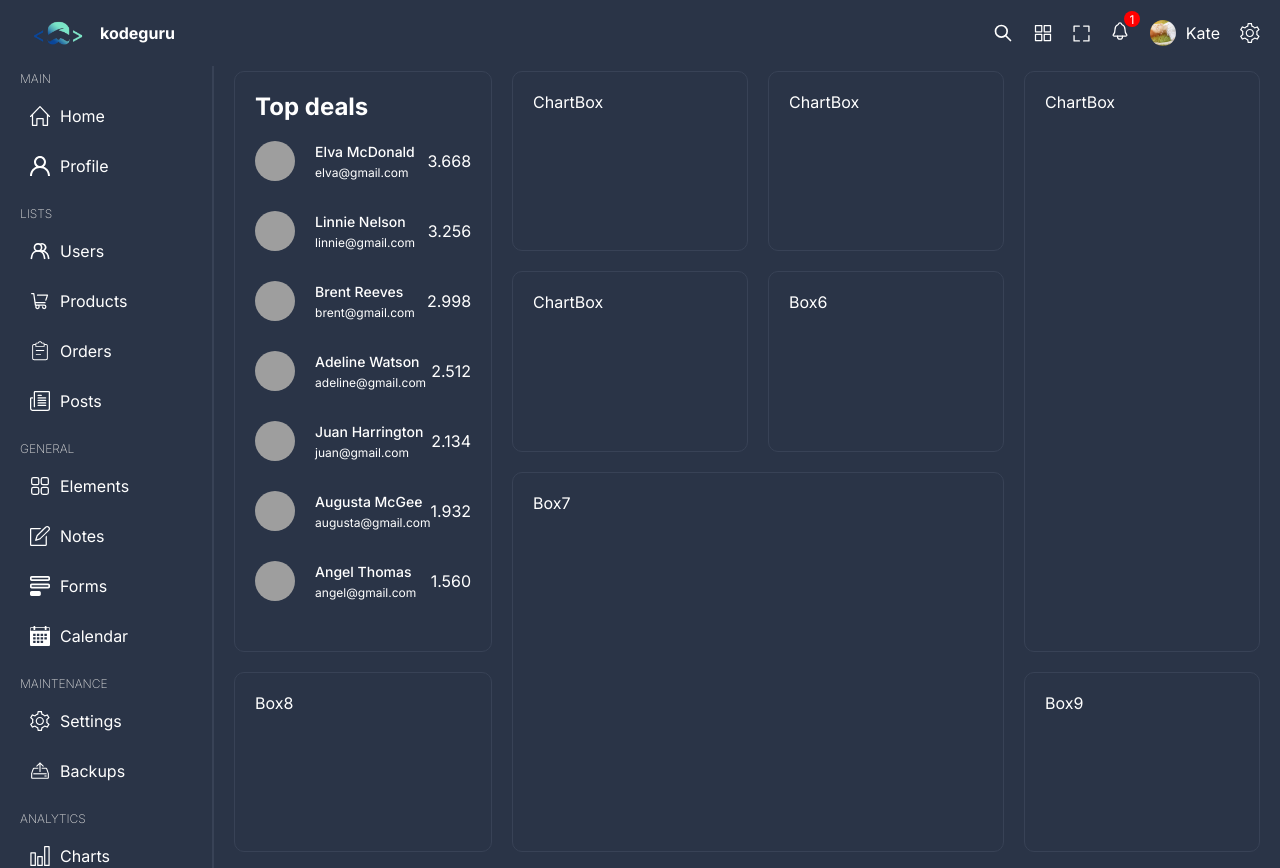
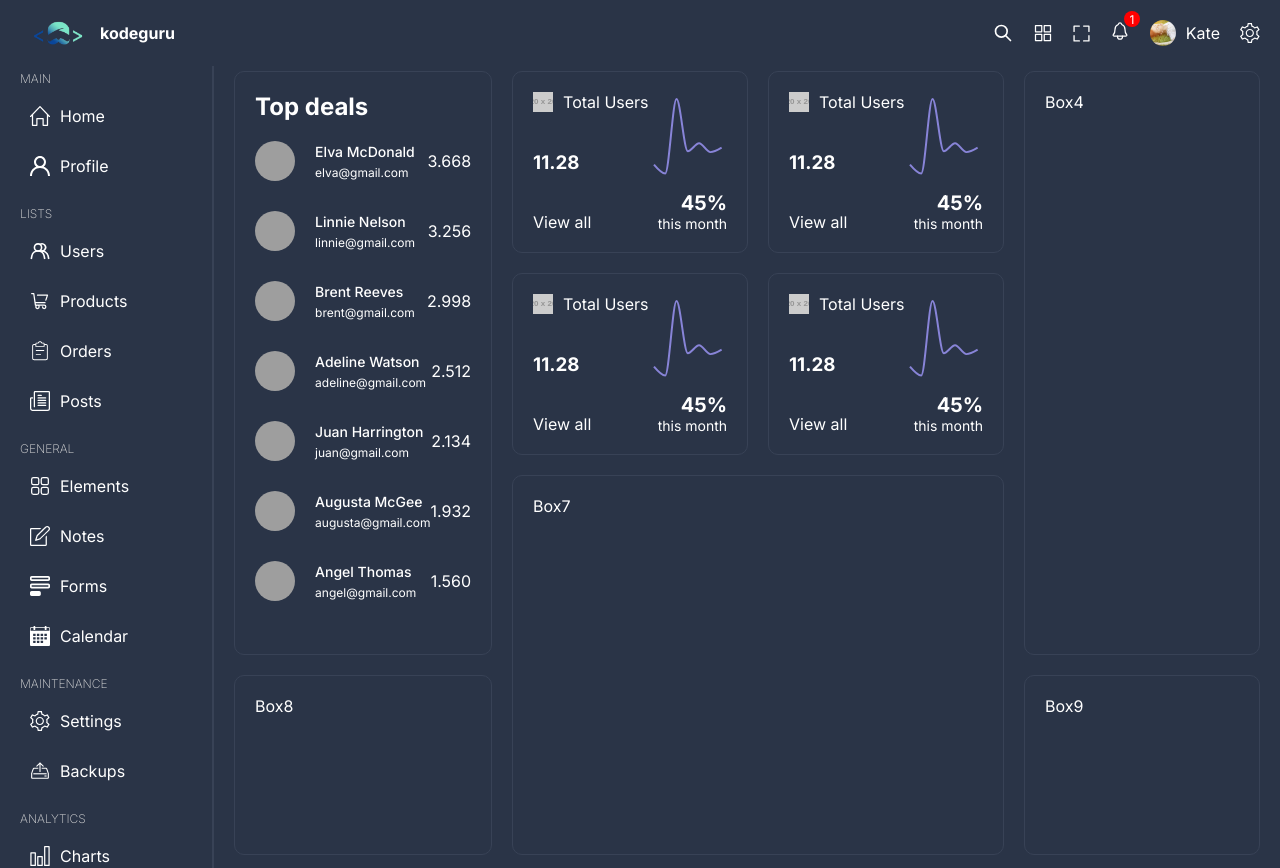
Before and after one commit to Erhahon-Imafidon/dynamic-dashboard, a React (Vite) app: page / in a window 1280 px wide. Shown: the top 868 px of the page. Built offline with nearby package versions, Linux system fonts and the light colour scheme; grey boxes are pictures that could not be loaded.

Commit message:
Added the tooltip component to the LineChart

```diff
--- a/package.json
+++ b/package.json
@@ -14,6 +14,7 @@
         "react": "^18.2.0",
         "react-dom": "^18.2.0",
         "react-router-dom": "^6.18.0",
+        "recharts": "^2.13.3",
         "typeface-inter": "^3.18.1"
     },
     "devDependencies": {
--- a/src/components/chartbox/ChartBox.tsx
+++ b/src/components/chartbox/ChartBox.tsx
@@ -1,7 +1,92 @@
 import './chartBox.scss';
+import { Link } from 'react-router-dom';
+import { LineChart, Line, ResponsiveContainer, Tooltip } from 'recharts';
+
+const data = [
+    {
+        name: 'Page A',
+        uv: 4000,
+        pv: 2400,
+        amt: 2400,
+    },
+    {
+        name: 'Page B',
+        uv: 3000,
+        pv: 1398,
+        amt: 2210,
+    },
+    {
+        name: 'Page C',
+        uv: 2000,
+        pv: 9800,
+        amt: 2290,
+    },
+    {
+        name: 'Page D',
+        uv: 2780,
+        pv: 3908,
+        amt: 2000,
+    },
+    {
+        name: 'Page E',
+        uv: 1890,
+        pv: 4800,
+        amt: 2181,
+    },
+    {
+        name: 'Page F',
+        uv: 2390,
+        pv: 3800,
+        amt: 2500,
+    },
+    {
+        name: 'Page G',
+        uv: 3490,
+        pv: 4300,
+        amt: 2100,
+    },
+];
 
 const ChartBox = () => {
-    return <section className="chartbox">ChartBox</section>;
+    return (
+        <section className="chartBox">
+            <div className="boxInfo">
+                <div className="title">
+                    <img src="https://via.placeholder.com/20" alt="icon" />
+                    <span>Total Users</span>
+                </div>
+                <h1>11.28</h1>
+                <Link to="/">View all</Link>
+            </div>
+            <div className="chartInfo">
+                <div className="chart">
+                    <ResponsiveContainer width="100%" height="100%">
+                        <LineChart width={300} height={100} data={data}>
+                            <Tooltip
+                                contentStyle={{
+                                    background: 'transparent',
+                                    border: 'none',
+                                }}
+                                labelStyle={{ display: 'none' }}
+                                position={{ x: 60, y: 60 }}
+                            />
+                            <Line
+                                type="monotone"
+                                dataKey="pv"
+                                stroke="#8884d8"
+                                strokeWidth={2}
+                                dot={false}
+                            />
+                        </LineChart>
+                    </ResponsiveContainer>
+                </div>
+                <div className="text">
+                    <p className="percentage">45%</p>
+                    <p className="duration">this month</p>
+                </div>
+            </div>
+        </section>
+    );
 };
 
 export default ChartBox;
--- a/src/components/chartbox/chartBox.scss
+++ b/src/components/chartbox/chartBox.scss
@@ -1,3 +1,44 @@
-.chartbox {
+@import "../../styles/variables.scss";
+.chartBox {
+  display: flex;
+  justify-content: space-between;
+  height: 100%;
 
+  .boxInfo {
+    display: flex;
+    flex: 3;
+    flex-direction: column;
+    justify-content: space-between;
+
+    .title {
+      display: flex;
+      gap: 10px;
+    }
+  }
+
+  .chartInfo {
+    flex: 2;
+    display: flex;
+    flex-direction: column;
+    justify-content: space-between;
+    align-items: flex-end;
+
+    .chart {
+      width: 100%;
+      height: 100%;
+    }
+
+    .text {
+      text-align: right;
+
+      .percentage {
+        font-size: 20px;
+        font-weight: bold;
+      }
+
+      .duration {
+        font-size: 14px;
+      }
+    }
+  }
 }
--- a/src/pages/home/Home.tsx
+++ b/src/pages/home/Home.tsx
@@ -13,13 +13,14 @@ const Home = () => {
             <div className="box box3">
                 <ChartBox />
             </div>
-            <div className="box box4">
-                <ChartBox />
-            </div>
+            <div className="box box4">Box4</div>
             <div className="box box5">
                 <ChartBox />
             </div>
-            <div className="box box6">Box6</div>
+            <div className="box box6">
+                {' '}
+                <ChartBox />
+            </div>
             <div className="box box7">Box7</div>
             <div className="box box8">Box8</div>
             <div className="box box9">Box9</div>
```
Also changed, not shown: 1 other file (tests, documents, lock files or other folders).
